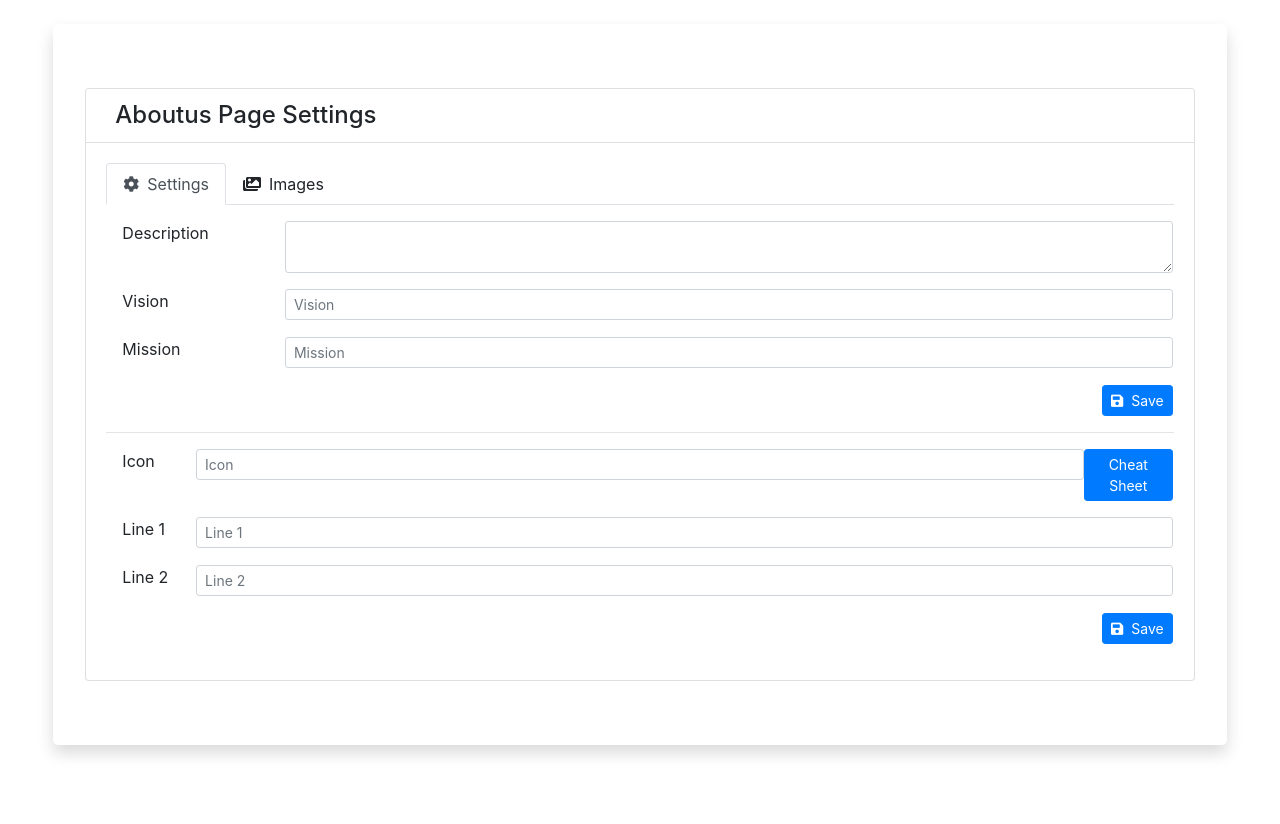
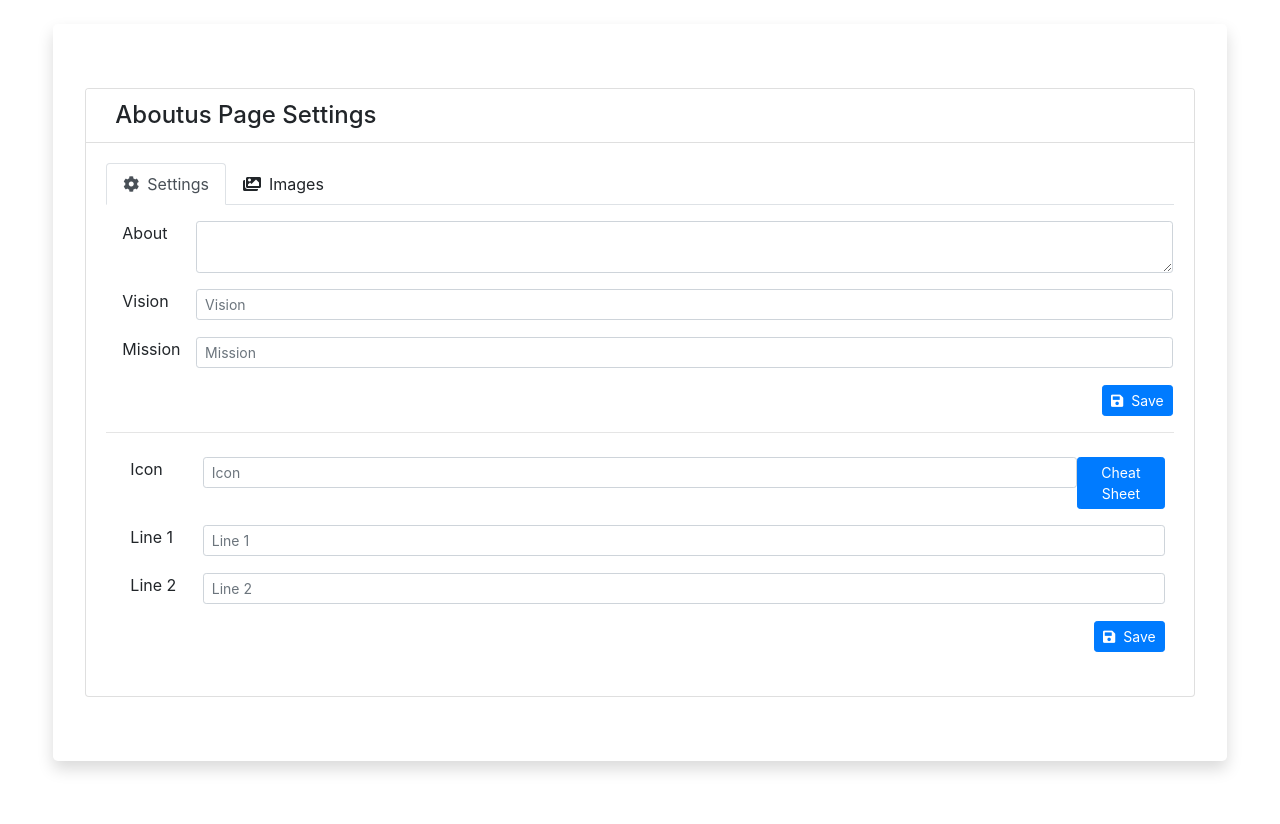
Before and after one commit to Kulesha95/WAD-Mini-Project-Group-3, a PHP site: page /admin/Cms/about.php in a window 1280 px wide. Run offline with PHP 8.4, Linux system fonts and the light colour scheme; data that the repository does not hold is empty; a stand-in replaces the project's code that opens the database connection; some libraries are stand-ins or nearby versions.

Commit message:
cms about modified

```diff
--- a/admin/Cms/about.php
+++ b/admin/Cms/about.php
@@ -29,20 +29,20 @@ include_once '../function.php';
                         <input type="hidden" name="group_code" id="group_code" value="about_details">
                         <input type="hidden" name="type" id="type" value="single">
                         <div class="form-group row">
-                            <label for="description" class="col-4 col-md-2">Description</label>
-                            <textarea class="form-control form-control-sm col-8 col-md-10" id="description"
+                            <label for="description" class="col-3 col-md-2 col-xl-1">About</label>
+                            <textarea class="form-control form-control-sm col-9 col-md-10 col-xl-11" id="description"
                                 name="description" placeholder="Description"><?php echo cmsGetSingle("description", "about"); ?>
                             </textarea>
                         </div>
                         <div class="form-group row">
-                            <label for="vision" class="col-4 col-md-2">Vision</label>
-                            <input type="text" class="form-control form-control-sm col-8 col-md-10" id="vision"
+                            <label for="vision" class="col-3 col-md-2 col-xl-1">Vision</label>
+                            <input type="text" class="form-control form-control-sm col-9 col-md-10 col-xl-11" id="vision"
                                 name="vision" placeholder="Vision"
                                 value="<?php echo cmsGetSingle("vision", "about"); ?>">
                         </div>
                         <div class="form-group row">
-                            <label for="mission" class="col-4 col-md-2">Mission</label>
-                            <input type="text" class="form-control form-control-sm col-8 col-md-10" id="mission"
+                            <label for="mission" class="col-3 col-md-2 col-xl-1">Mission</label>
+                            <input type="text" class="form-control form-control-sm col-9 col-md-10 col-xl-11" id="mission"
                                 name="mission" placeholder="Mission"
                                 value="<?php echo cmsGetSingle("mission", "about"); ?>">
                         </div>
@@ -52,7 +52,7 @@ include_once '../function.php';
                         </div>
                     </form>
                     <hr>
-                    <form action="addController.php" method="POST" class="m-3" enctype="multipart/form-data">
+                    <form action="addController.php" method="POST" class="m-4" enctype="multipart/form-data">
                         <input type="hidden" name="page" id="page" value="about">
                         <input type="hidden" name="group_code" id="group_code" value="icon_area">
                         <input type="hidden" name="type" id="type" value="multiple">
@@ -69,7 +69,7 @@ include_once '../function.php';
                         </div>
                         <div class="form-group row">
                             <label for="line2" class="col-3 col-md-2 col-xl-1">Line 2</label>
-                            <input type="text" class="form-control form-control-sm col-8 col-md-10 col-xl-11" id="line2"
+                            <input type="text" class="form-control form-control-sm col-9 col-md-10 col-xl-11" id="line2"
                                 name="line2" placeholder="Line 2">
                         </div>
                         <div class="form-group row d-flex">
@@ -116,8 +116,8 @@ include_once '../function.php';
                         <input type="hidden" name="type" id="type" value="single">
                         <input type="hidden" name="key" id="key" value="aboutImage1">
                         <div class="form-group row">
-                            <label for="number" class="col-4 col-md-2">Start</label>
-                            <div class="custom-file col-8 col-md-10">
+                            <label for="number" class="col-3 col-md-2 col-xl-1">Start</label>
+                            <div class="custom-file col-9 col-md-10 col-xl-11">
                                 <input type="file" class="custom-file-input" id="image" name="image">
                                 <label class="custom-file-label" for="image">Choose file</label>
                             </div>
@@ -133,8 +133,8 @@ include_once '../function.php';
                         <input type="hidden" name="type" id="type" value="single">
                         <input type="hidden" name="key" id="key" value="aboutImage2">
                         <div class="form-group row">
-                            <label for="number" class="col-4 col-md-2">Middle</label>
-                            <div class="custom-file col-8 col-md-10">
+                            <label for="number" class="col-3 col-md-2 col-xl-1">Middle</label>
+                            <div class="custom-file col-9 col-md-10 col-xl-11">
                                 <input type="file" class="custom-file-input" id="image" name="image">
                                 <label class="custom-file-label" for="image">Choose file</label>
                             </div>
```
